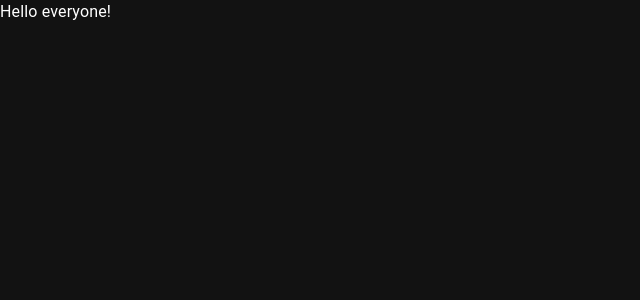
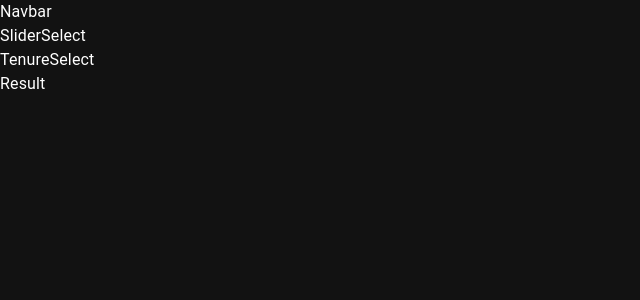
Before and after one commit to danijmoss/React-Mortgage-Calculator, a React (Vite) app: page / in a window 1280 px wide. Shown: the top 300 px of the page, without its empty margins (0-640 px from the left). Built offline with nearby package versions, Linux system fonts and the light colour scheme.

Commit message:
folder structure

```diff
--- a/src/App.jsx
+++ b/src/App.jsx
@@ -1,8 +1,15 @@
+import Navbar from "./components/Navbar";
+import Result from "./components/Result";
+import SliderSelect from "./components/SliderSelect";
+import TenureSelect from "./components/TenureSelect";
 
 function App() {
   return (
     <div className="App">
-      Hello everyone!
+      <Navbar/>
+      <SliderSelect/>
+      <TenureSelect/>
+      <Result/>
     </div>
   )
 }
--- /dev/null
+++ b/src/components/Navbar.jsx
@@ -0,0 +1,9 @@
+import React from 'react'
+
+const Navbar = () => {
+  return (
+    <div>Navbar</div>
+  )
+}
+
+export default Navbar
--- /dev/null
+++ b/src/components/Result.jsx
@@ -0,0 +1,9 @@
+import React from 'react'
+
+const Result = () => {
+  return (
+    <div>Result</div>
+  )
+}
+
+export default Result
--- /dev/null
+++ b/src/components/SliderSelect.jsx
@@ -0,0 +1,9 @@
+import React from 'react'
+
+const SliderSelect = () => {
+  return (
+    <div>SliderSelect</div>
+  )
+}
+
+export default SliderSelect
--- /dev/null
+++ b/src/components/TenureSelect.jsx
@@ -0,0 +1,9 @@
+import React from 'react'
+
+const TenureSelect = () => {
+  return (
+    <div>TenureSelect</div>
+  )
+}
+
+export default TenureSelect
```
Also changed, not shown: src/components/common/SliderComponent.jsx (added, +9 -0 lines).
